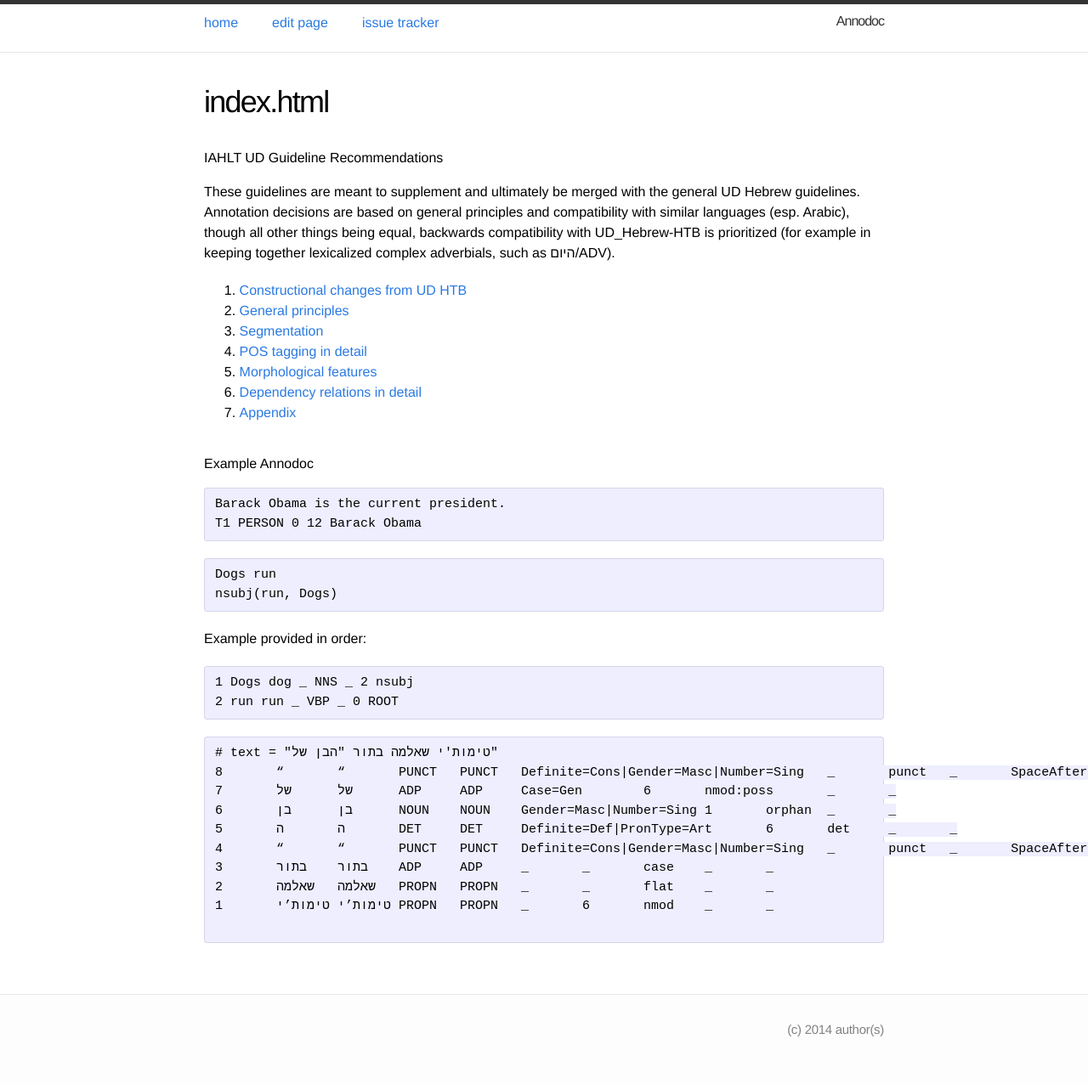
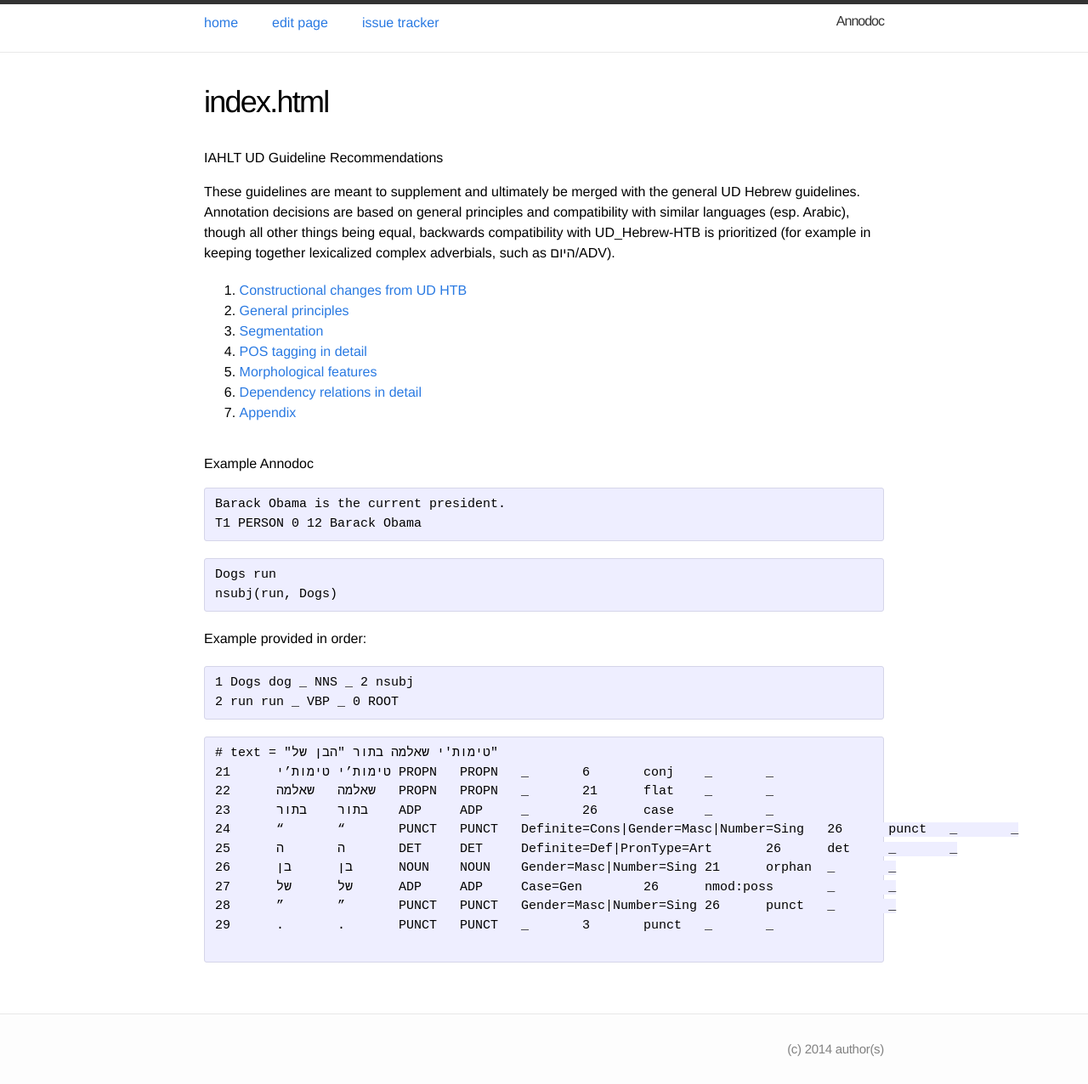
Before and after one commit to IAHLT/heb-ud-gudielines, a Jekyll site: the page built from index.md, in a window 1280 px wide. Shown: the whole page at 85% size. Built offline with Jekyll 4.4.1, drawn with Linux system fonts in a browser that asks for light colours; before the commit the page ends 1254 px from its top, so only the background shows below that.

Commit message:
Update index.md

```diff
--- a/index.md
+++ b/index.md
@@ -35,13 +35,14 @@ Example provided in order:
 
 ~~~ conllu
 # text = "טימות'י שאלמה בתור "הבן של"
-8	“	“	PUNCT	PUNCT	Definite=Cons|Gender=Masc|Number=Sing	_	punct	_	SpaceAfter=No
-7	של	של	ADP	ADP	Case=Gen	6	nmod:poss	_	_
-6	בן	בן	NOUN	NOUN	Gender=Masc|Number=Sing	1	orphan	_	_
-5	ה	ה	DET	DET	Definite=Def|PronType=Art	6	det	_	_
-4	“	“	PUNCT	PUNCT	Definite=Cons|Gender=Masc|Number=Sing	_	punct	_	SpaceAfter=No
-3	בתור	בתור	ADP	ADP	_	_	case	_	_
-2	שאלמה	שאלמה	PROPN	PROPN	_	_	flat	_	_
-1	טימות’י	טימות’י	PROPN	PROPN	_	6	nmod	_	_
+21	טימות’י	טימות’י	PROPN	PROPN	_	6	conj	_	_
+22	שאלמה	שאלמה	PROPN	PROPN	_	21	flat	_	_
+23	בתור	בתור	ADP	ADP	_	26	case	_	_
+24	“	“	PUNCT	PUNCT	Definite=Cons|Gender=Masc|Number=Sing	26	punct	_	_
+25	ה	ה	DET	DET	Definite=Def|PronType=Art	26	det	_	_
+26	בן	בן	NOUN	NOUN	Gender=Masc|Number=Sing	21	orphan	_	_
+27	של	של	ADP	ADP	Case=Gen	26	nmod:poss	_	_
+28	”	”	PUNCT	PUNCT	Gender=Masc|Number=Sing	26	punct	_	_
+29	.	.	PUNCT	PUNCT	_	3	punct	_	_
 
 ~~~
```
